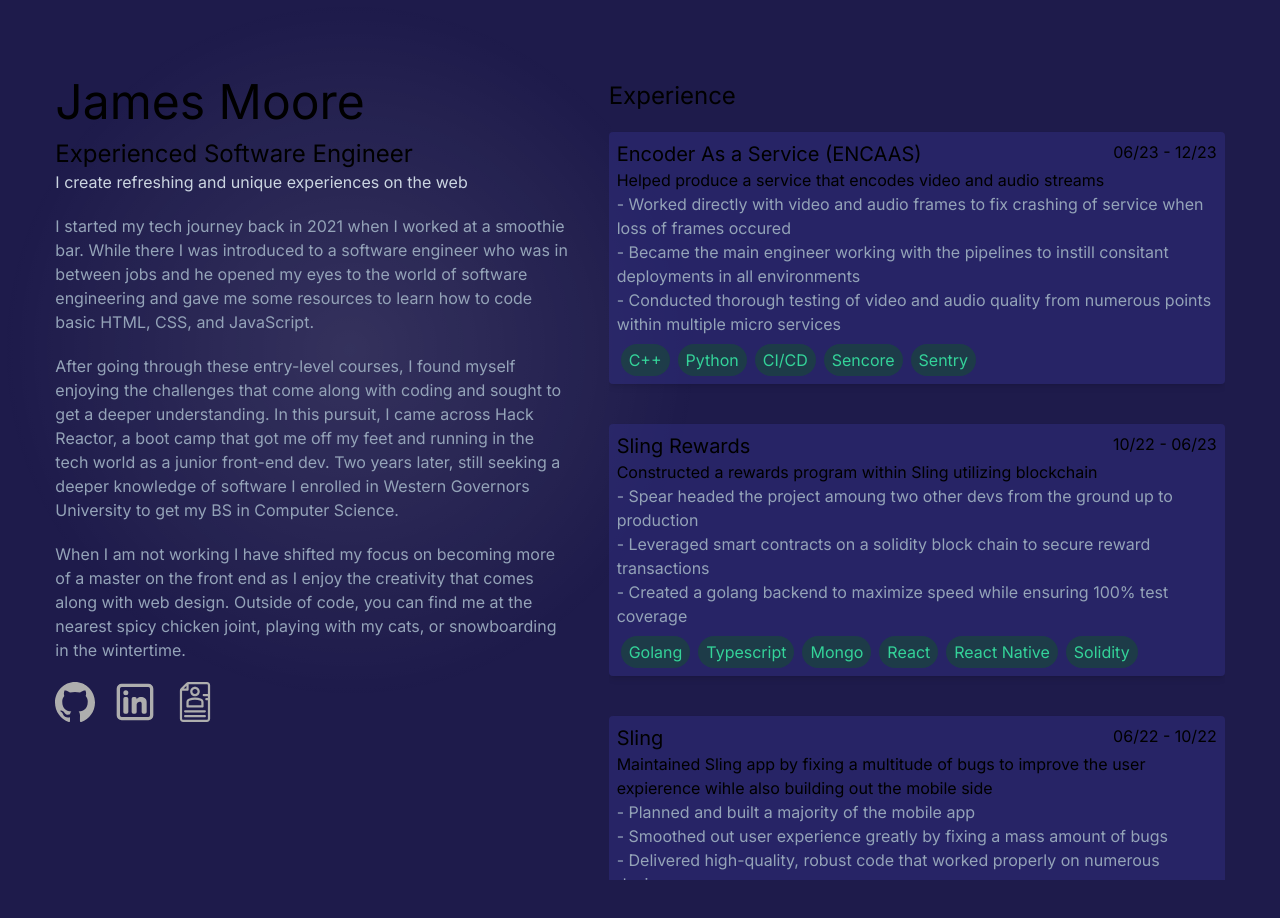
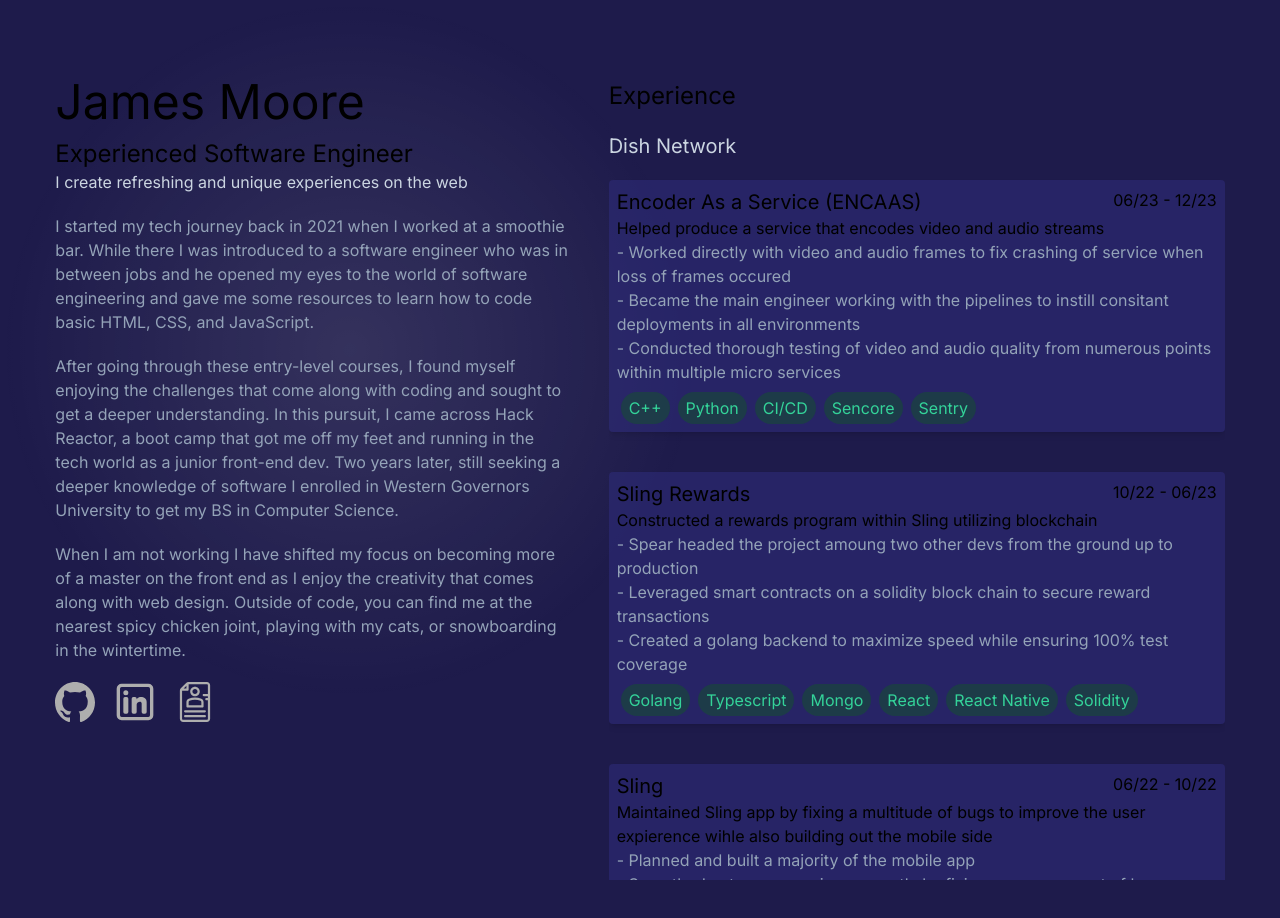
Before and after one commit to ThinkCreatively/Portfolio, a Next.js app in the folder portfolio/: page / in a window 1280 px wide. Shown: the top 918 px of the page. Built offline with nearby package versions, Linux system fonts and the light colour scheme.

Commit message:
~ seperated and reorganized work experiences

```diff
--- a/portfolio/app/sections/projects.tsx
+++ b/portfolio/app/sections/projects.tsx
@@ -1,88 +1,29 @@
 import React from "react";
 import ProjectBlock from "../customComps/projectBlock";
+import WorkExperiences from "./workExperience";
 
 const Projects = () => {
-  const experiences = [
-    {
-      title: "Encoder As a Service (ENCAAS)",
-      dates: ["06/23", "12/23"],
-      desc: "Helped produce a service that encodes video and audio streams",
-      feats: [
-        "Worked directly with video and audio frames to fix crashing of service when loss of frames occured",
-        "Became the main engineer working with the pipelines to instill consitant deployments in all environments",
-        "Conducted thorough testing of video and audio quality from numerous points within multiple micro services",
-      ],
-      stackTags: ["C++", "Python", "CI/CD", "Sencore", "Sentry"],
-    },
-    {
-      title: "Sling Rewards",
-      dates: ["10/22", "06/23"],
-      desc: "Constructed a rewards program within Sling utilizing blockchain",
-      feats: [
-        "Spear headed the project amoung two other devs from the ground up to production",
-        "Leveraged smart contracts on a solidity block chain to secure reward transactions",
-        "Created a golang backend to maximize speed while ensuring 100% test coverage",
-      ],
-      stackTags: [
-        "Golang",
-        "Typescript",
-        "Mongo",
-        "React",
-        "React Native",
-        "Solidity",
-      ],
-    },
-    {
-      title: "Sling",
-      dates: ["06/22", "10/22"],
-      desc: "Maintained Sling app by fixing a multitude of bugs to improve the user expierence wihle also building out the mobile side",
-      feats: [
-        "Planned and built a majority of the mobile app",
-        "Smoothed out user experience greatly by fixing a mass amount of bugs",
-        "Delivered high-quality, robust code that worked properly on numerous devices",
-      ],
-      stackTags: [
-        "Node",
-        "Typescript",
-        "Mongo",
-        "React",
-        "React Native",
-        "Redux",
-      ],
-    },
-    {
-      title: "OnStream",
-      dates: ["09/21", "06/22"],
-      desc: "First project at Dish Network, Tasked with building entire hotel streaming service from scratch using Node, Typescript, React, Mongo, and Express.",
-      feats: [
-        "Was one of the founding devs in charge with creating a large amount of the app and reviewing peers's code",
-        "Constructed numerous parts of the service including the On Demand and Weather forecast sections",
-        "Used by thousands of users daily at popular hotels",
-      ],
-      stackTags: [
-        "Node",
-        "Typescript",
-        "Mongo",
-        "React",
-        "Material UI",
-        "Express",
-      ],
-    },
-  ];
-
   return (
     <div className="flex flex-col overflow-auto h-auto lg:my-20 lg:h-screen">
       <span className="text-2xl">Experience</span>
-      {experiences.map((item, i) => (
-        <ProjectBlock
-          key={i}
-          title={item.title}
-          dates={item.dates}
-          desc={item.desc}
-          feats={item.feats}
-          tags={item.stackTags}
-        />
+      {WorkExperiences.map((job, i) => (
+        <div className=" mt-5" key={i}>
+          <span className="text-xl text-slate-300">{job.workTitle}</span>
+          <div className="flex flex-col">
+            {job.projects.map((project, j) => (
+              <ProjectBlock
+                key={j}
+                title={project.title}
+                dates={project.dates}
+                desc={project.desc}
+                feats={project.feats}
+                tags={project.stackTags}
+              />
+            ))}
+          </div>
+        </div>
       ))}
+
       {/* TODO: Pprojects when I have more to put on */}
       {/* <span className="text-2xl">Projects</span> */}
     </div>
--- /dev/null
+++ b/portfolio/app/sections/workExperience.tsx
@@ -0,0 +1,74 @@
+const WorkExperiences = [
+  {
+    workTitle: "Dish Network",
+    projects: [
+      {
+        title: "Encoder As a Service (ENCAAS)",
+        dates: ["06/23", "12/23"],
+        desc: "Helped produce a service that encodes video and audio streams",
+        feats: [
+          "Worked directly with video and audio frames to fix crashing of service when loss of frames occured",
+          "Became the main engineer working with the pipelines to instill consitant deployments in all environments",
+          "Conducted thorough testing of video and audio quality from numerous points within multiple micro services",
+        ],
+        stackTags: ["C++", "Python", "CI/CD", "Sencore", "Sentry"],
+      },
+      {
+        title: "Sling Rewards",
+        dates: ["10/22", "06/23"],
+        desc: "Constructed a rewards program within Sling utilizing blockchain",
+        feats: [
+          "Spear headed the project amoung two other devs from the ground up to production",
+          "Leveraged smart contracts on a solidity block chain to secure reward transactions",
+          "Created a golang backend to maximize speed while ensuring 100% test coverage",
+        ],
+        stackTags: [
+          "Golang",
+          "Typescript",
+          "Mongo",
+          "React",
+          "React Native",
+          "Solidity",
+        ],
+      },
+      {
+        title: "Sling",
+        dates: ["06/22", "10/22"],
+        desc: "Maintained Sling app by fixing a multitude of bugs to improve the user expierence wihle also building out the mobile side",
+        feats: [
+          "Planned and built a majority of the mobile app",
+          "Smoothed out user experience greatly by fixing a mass amount of bugs",
+          "Delivered high-quality, robust code that worked properly on numerous devices",
+        ],
+        stackTags: [
+          "Node",
+          "Typescript",
+          "Mongo",
+          "React",
+          "React Native",
+          "Redux",
+        ],
+      },
+      {
+        title: "OnStream",
+        dates: ["09/21", "06/22"],
+        desc: "First project at Dish Network, Tasked with building entire hotel streaming service from scratch using Node, Typescript, React, Mongo, and Express.",
+        feats: [
+          "Was one of the founding devs in charge with creating a large amount of the app and reviewing peers's code",
+          "Constructed numerous parts of the service including the On Demand and Weather forecast sections",
+          "Used by thousands of users daily at popular hotels",
+        ],
+        stackTags: [
+          "Node",
+          "Typescript",
+          "Mongo",
+          "React",
+          "Material UI",
+          "Express",
+        ],
+      },
+    ],
+  },
+];
+
+export default WorkExperiences;
```
